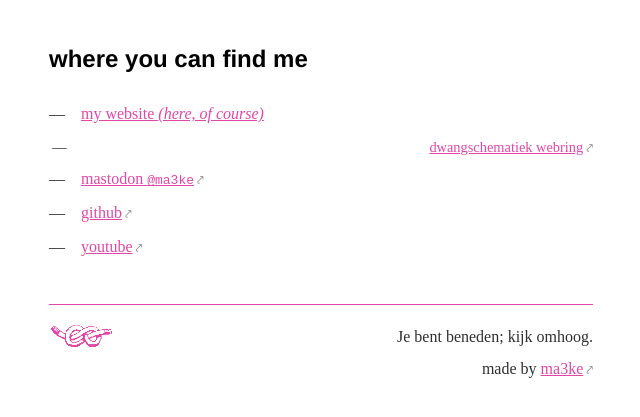
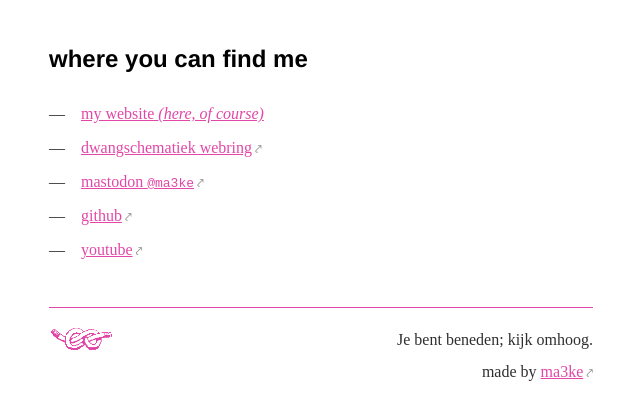
Before and after one commit to dwangschematiek/dwangschematiek, a plain HTML site: page where.html in a window 1280 px wide. Shown: the part 203-620 px from the top of the page, without its empty margins (319-959 px from the left). Drawn offline with Linux system fonts and the light colour scheme.

Commit message:
Fix styling for where page

```diff
--- a/where.html
+++ b/where.html
@@ -23,7 +23,7 @@
 				<h2>where you can find me</h2>
 				<p><ul>
 					<li id="site"><a href="/">my website <em>(here, of course)</em></a></li>
-					<li id="webring"><a href="https://dwangschematiek.nl/webring" target="_blank">dwangschematiek webring</a></li>
+					<li id="ring"><a href="https://dwangschematiek.nl/webring" target="_blank">dwangschematiek webring</a></li>
 					<li id="fedi"><a href="https://hachyderm.io/@ma3ke" rel="me" target="_blank">mastodon <code>@ma3ke</code></a></li>
 					<li id="github"><a href="https://github.com/koenwestendorp" rel="me" target="_blank">github</a></li>
 					<li id="stream"><a href="https://youtube.com/@ma3ke_labbook" rel="me" target="_blank">youtube</a></li>
```
